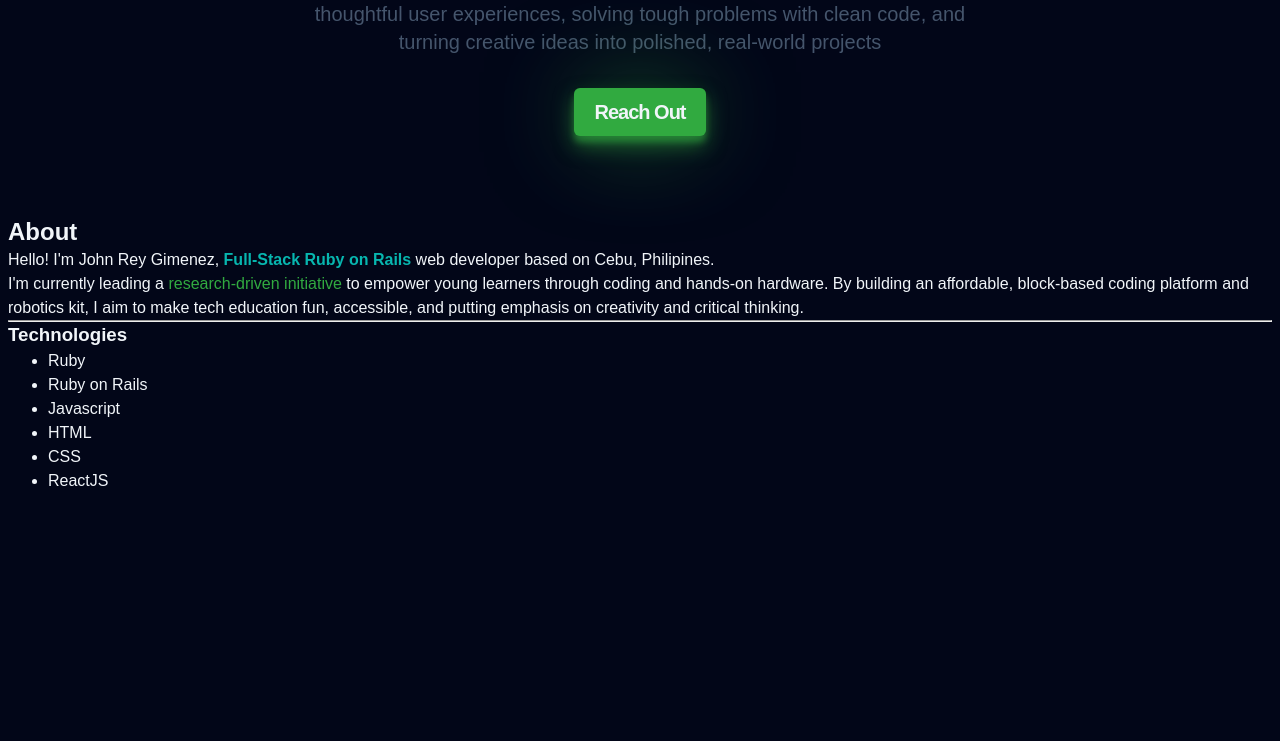
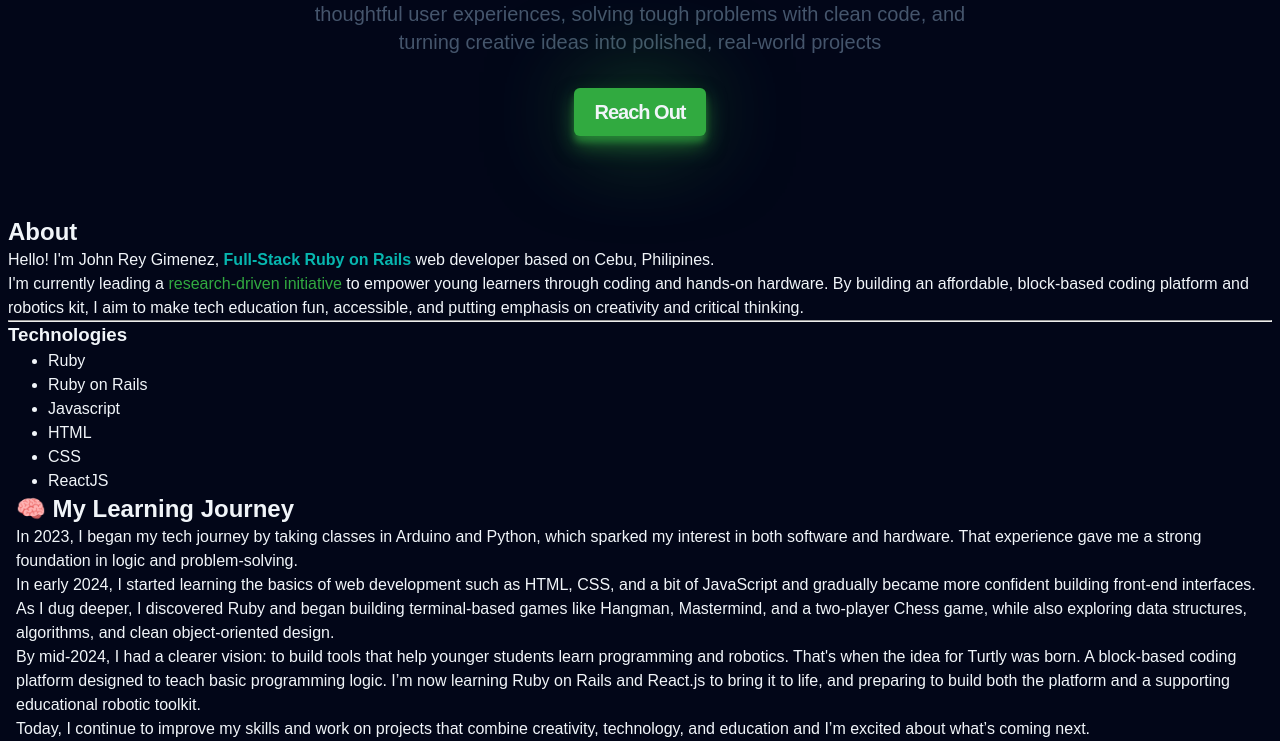
Before and after one commit to JohnReyGimenez/Portfolio, a website built with Vite: page index.html in a window 1280 px wide. Shown: the part 614-1355 px from the top of the page. Before the commit the page ends 1107 px from the top, so only its background shows below. Built offline with nearby package versions, Linux system fonts and the light colour scheme; a web font is replaced by a local one.

Commit message:
added timeline content

```diff
--- a/index.html
+++ b/index.html
@@ -66,7 +66,57 @@
             <li>ReactJS</li>
           </ul>
         </div>
-        <div></div>
+        <div class="timeline">
+            <div class="container">
+    <!--     ITEM 1  -->
+    <div class="timeline-item">
+      <div class="timeline-img"></div>
+
+      <div class="timeline-content js--fadeInLeft">
+        <h2>🧠 My Learning Journey</h2>
+        <p> In 2023, I began my tech journey by taking classes in Arduino and Python, which sparked my interest in both software and hardware.
+            That experience gave me a strong foundation in logic and problem-solving.</p>
+      </div>
+    </div>
+
+    <!--     ITEM 2  -->
+     <div class="timeline-item">
+      <div class="timeline-img"></div>
+      <div class="timeline-content js--fadeInRight">
+        <p>
+          In early 2024, I started learning the basics of web development such as HTML, CSS, and a bit of JavaScript and gradually became more confident building front-end interfaces.
+          As I dug deeper, I discovered Ruby and began building terminal-based games like Hangman,
+          Mastermind, and a two-player Chess game, while also exploring data structures, algorithms,
+          and clean object-oriented design.
+        </p>
+      </div>
+    </div>
+
+    <!--     ITEM 1  -->
+    <div class="timeline-item">
+      <div class="timeline-img"></div>
+
+      <div class="timeline-content js--fadeInLeft">
+        <p>
+          By mid-2024, I had a clearer vision: to build tools that help younger students learn
+          programming and robotics. That's when the idea for Turtly was born. A block-based coding
+          platform designed to teach basic programming logic. I’m now learning Ruby on Rails and
+          React.js to bring it to life, and preparing to build both the platform and a supporting
+          educational robotic toolkit.
+        </p>
+      </div>
+    </div>
+
+    <!--     ITEM 2  -->
+     <div class="timeline-item">
+      <div class="timeline-img"></div>
+      <div class="timeline-content js--fadeInRight">
+        <p>Today, I continue to improve my skills and work on projects that combine creativity, technology,
+          and education and I’m excited about what’s coming next.</p>
+      </div>
+    </div>
+      </div>
+        </div>
       </section>
       <!-- <section></section> -->
       <!-- <section></section> -->
```
